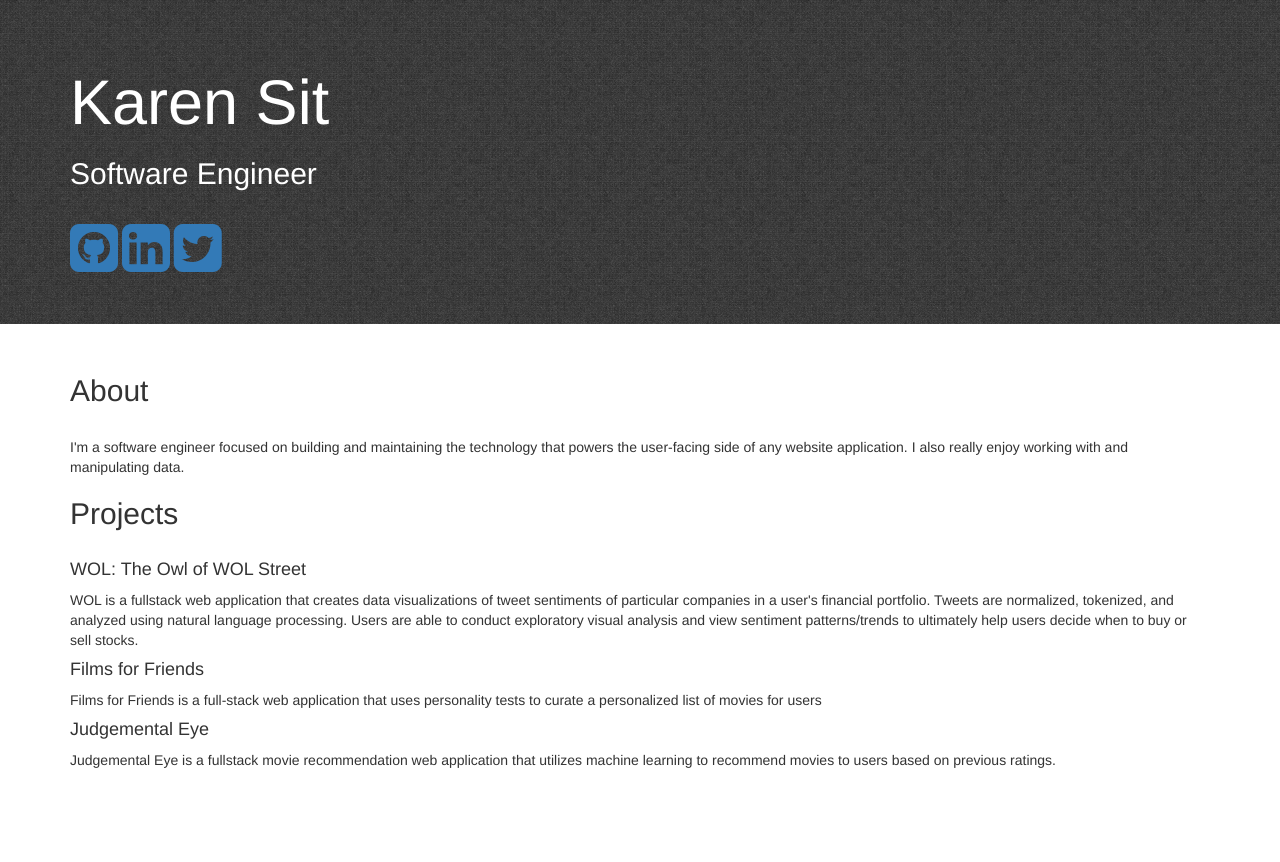
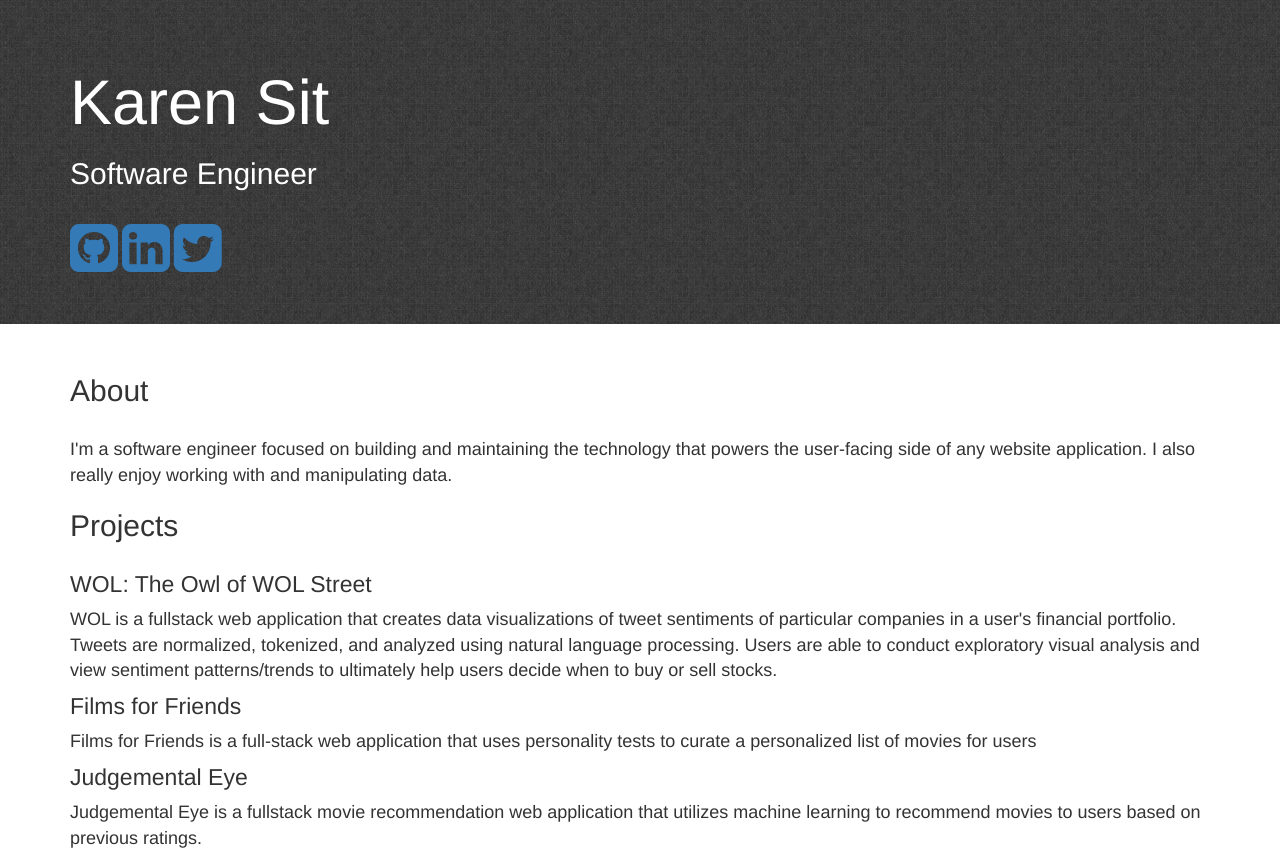
Before and after one commit to karenwsit/personal_website, a Flask app: page / in a window 1280 px wide. Before the commit the page ends 768 px from the top, so only its background shows below. Run offline with Flask 2, Linux system fonts and the light colour scheme; some libraries are stand-ins or nearby versions.

Commit message:
styled fonts and padding

```diff
--- a/static/css/custom.css
+++ b/static/css/custom.css
@@ -7,12 +7,21 @@
 	background: url(../img/wild_oliva.png) center center fixed;
 }
 
+#logos a:hover {
+	color: white;
+}
+
 .container h3{
 	margin-top: 20px;
 	font-size: 30px;
 	margin-bottom: 30px;
 }
 
-#logos a:hover {
-	color: white;
+.container h4{
+	font-size: 23px;
+	margin-bottom: 10px;
 }
+
+.container p{
+	font-size: 18px;
+}
```
